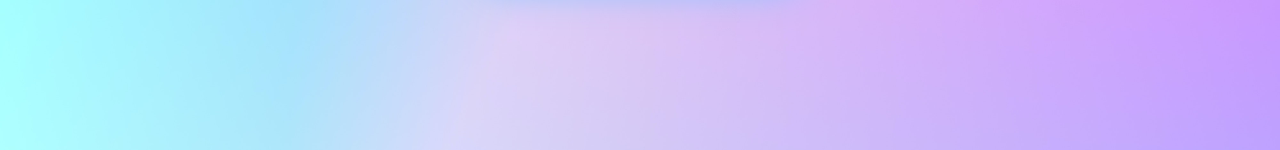
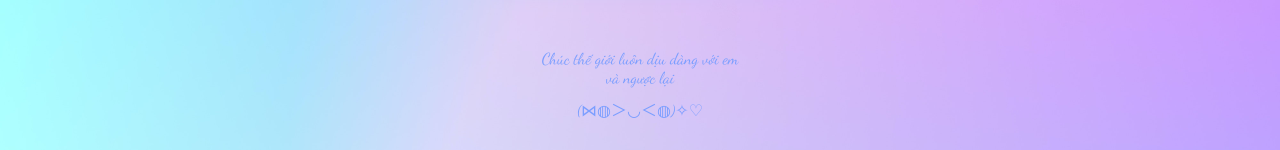
Before and after one commit to Cuong-97/Hpbd_NinNin, a plain HTML site: page index.html in a window 1280 px wide. Shown: the part 727-877 px from the top of the page. Drawn offline with Linux system fonts and the light colour scheme.

Commit message:
upadate2

```diff
--- a/index.html
+++ b/index.html
@@ -38,7 +38,7 @@
         <img src="./assets/4.jpeg" class="avatar_4">
         <img src="./assets/5.jpeg" class="avatar_5">
         <img src="./assets/6.jpeg" class="avatar_6">
-        <img src="./assets/7.jpeg" class="avatar_7">
+        <img src="./assets/7.jpg" class="avatar_7">
         <img src="./assets/1.jpg" class="avatar_8">
 
         <div class="text">
@@ -67,5 +67,10 @@
         <img src="./assets/momiji7.png" class="leaf_5">
         <img src="./assets/momiji1.png" class="leaf_6">
     </div>
+    <div class="box_2">
+        <p>Chúc thế giới luôn dịu dàng với em</p>
+        <p>và ngược lại</p>
+        <p style="margin-top: 10px;">(⋈◍＞◡＜◍)✧♡</p>
+    </div>
 </body>
 </html>
--- a/style.css
+++ b/style.css
@@ -20,6 +20,7 @@
 }
 body{
     display: flex;
+    flex-direction: column;
     font-family: "Poppins", sans-serif;
     width: 100vw;
     height: 110vh;
@@ -27,12 +28,10 @@ body{
     background-size: cover;
     background-attachment: fixed;
     background-repeat: no-repeat;
-    overflow: hidden;
 }
 .box_1{
     overflow: hidden;
     margin: auto;
-    bottom: 2rem;
     width: 20rem;
     height: 37rem;
     border:0.3rem solid rgb(255, 255, 255);
@@ -40,6 +39,16 @@ body{
     box-shadow: 2px 8px 38px 5px rgb(127, 197, 255);
     position: relative;
     display: block;
+}
+.box_2{
+    width: 100vw;
+    bottom: 0;
+    position: relative;
+    display: block;
+    text-align: center;
+    font-family: 'Dancing Script', cursive;
+    color: #7b9eff;
+    padding: 0.5rem 1rem 2rem 1rem;
 }
 .leaf_1{
     top: -1rem;
```
Also changed, not shown: assets/7.jpeg (deleted), assets/7.jpg (added).
